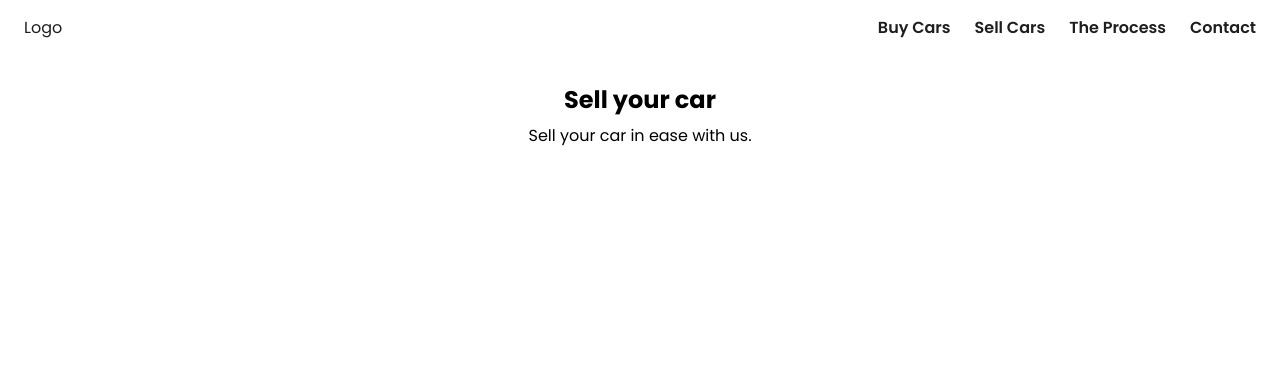
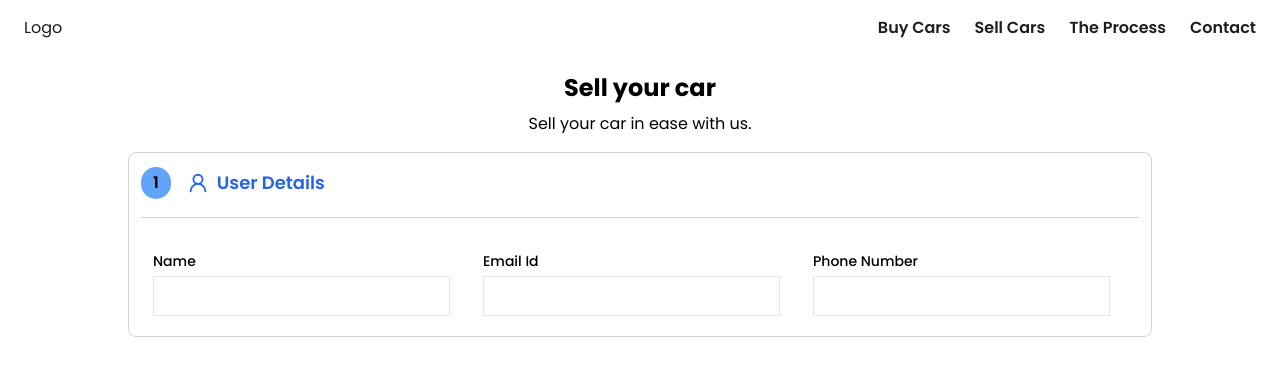
Before and after one commit to Betaray-Bill/Silver-White, a React (Vite) app in the folder client/: page /sell-cars in a window 1280 px wide. Shown: the top 376 px of the page. Built offline with nearby package versions, Linux system fonts and the light colour scheme.

Commit message:
sell page form started

```diff
--- a/client/package.json
+++ b/client/package.json
@@ -11,6 +11,7 @@
   },
   "dependencies": {
     "@radix-ui/react-dropdown-menu": "^2.1.4",
+    "@radix-ui/react-label": "^2.1.1",
     "@reduxjs/toolkit": "^2.5.0",
     "class-variance-authority": "^0.7.1",
     "clsx": "^2.1.1",
--- /dev/null
+++ b/client/src/Layout/Sell/Components/UserDetails.jsx
@@ -0,0 +1,39 @@
+import { Input } from '@/components/ui/input'
+import { Label } from '@/components/ui/label'
+import { User2Icon } from 'lucide-react'
+import React from 'react'
+
+function UserDetails() {
+    return (
+        <div className='my-4 py-2 px-3 border border-gray-300 w-[80vw] rounded-md' style={{borderRadius:'8px'}}>
+            <div className='flex justify-start items-center pb-3 border-b border-gray-300'>
+                <div>
+                    <p className='bg-blue-400 py-1 px-3 font-semibold rounded-full'>1</p>
+                </div>
+                <div className='flex items-center text-blue-600 ml-4'>
+                    <User2Icon size={22} />
+                    <h1 className='text-lg ml-2 font-semibold text-center my-2'>User Details</h1>
+                </div>
+            </div>
+
+            {/* Form */}
+
+            <div className='grid grid-cols-3 gap-4 mt-4 p-3'>
+                <div className='flex items-start flex-col'>
+                    <Label className="my-2" htmlFor='name'>Name</Label>
+                    <Input type='text' className='w-max ' />
+                </div>
+                <div className='flex items-start flex-col'>
+                    <Label className="my-2" htmlFor='email'>Email Id</Label>
+                    <Input type='email' className='w-max ' />
+                </div>
+                <div className='flex items-start flex-col'>
+                    <Label className="my-2" htmlFor='phoneNumber'>Phone Number</Label>
+                    <Input type='number' className='w-max ' />
+                </div>
+            </div>
+        </div>
+    )
+}
+
+export default UserDetails
--- /dev/null
+++ b/client/src/Layout/Sell/SellForm.jsx
@@ -0,0 +1,18 @@
+import React from 'react'
+import UserDetails from './Components/UserDetails'
+
+function SellForm() {
+  return (
+    <div className='grid place-content-center'>
+        {/* Get User Details */}
+        <UserDetails />
+        {/* Car Details */}
+
+        {/* Car Photos */}
+
+        {/* Submit */}
+    </div>
+  )
+}
+
+export default SellForm
--- a/client/src/Pages/Sell.jsx
+++ b/client/src/Pages/Sell.jsx
@@ -1,14 +1,16 @@
+import SellForm from '@/Layout/Sell/SellForm'
 import React from 'react'
 
 function Sell() {
     return (
-        <div className='w-screen px-4 mt-5'>
+        <div className='w-screen px-4 mt-2 '>
             <div className='mx-auto grid place-items-center'>
                 <h1 className='text-2xl font-bold text-center my-2'>Sell your car</h1>
                 <p>Sell your car in ease with us.</p>
             </div>
 
             {/* Form  */}
+            <SellForm />
         </div>
     )
 }
--- a/client/src/components/ui/input.jsx
+++ b/client/src/components/ui/input.jsx
@@ -7,7 +7,7 @@ const Input = React.forwardRef(({ className, type, ...props }, ref) => {
     (<input
       type={type}
       className={cn(
-        "flex h-10 w-full rounded-md border border-slate-200 bg-white px-3 py-2 text-base ring-offset-white file:border-0 file:bg-transparent file:text-sm file:font-medium file:text-slate-950 placeholder:text-slate-500 focus-visible:outline-none focus-visible:ring-2 focus-visible:ring-slate-950 focus-visible:ring-offset-2 disabled:cursor-not-allowed disabled:opacity-50 md:text-sm dark:border-slate-800 dark:bg-slate-950 dark:ring-offset-slate-950 dark:file:text-slate-50 dark:placeholder:text-slate-400 dark:focus-visible:ring-slate-300",
+        "flex h-10 w-full rounded-lg border border-slate-200 bg-white px-3 py-2 text-base ring-offset-white file:border-0 file:bg-transparent file:text-sm file:font-medium file:text-slate-950 placeholder:text-slate-500 focus-visible:outline-none focus-visible:ring-2 focus-visible:ring-slate-950 focus-visible:ring-offset-2 disabled:cursor-not-allowed disabled:opacity-50 md:text-sm dark:border-slate-800 dark:bg-slate-950 dark:ring-offset-slate-950 dark:file:text-slate-50 dark:placeholder:text-slate-400 dark:focus-visible:ring-slate-300",
         className
       )}
       ref={ref}
--- /dev/null
+++ b/client/src/components/ui/label.jsx
@@ -0,0 +1,16 @@
+import * as React from "react"
+import * as LabelPrimitive from "@radix-ui/react-label"
+import { cva } from "class-variance-authority";
+
+import { cn } from "@/lib/utils"
+
+const labelVariants = cva(
+  "text-sm font-medium leading-none peer-disabled:cursor-not-allowed peer-disabled:opacity-70"
+)
+
+const Label = React.forwardRef(({ className, ...props }, ref) => (
+  <LabelPrimitive.Root ref={ref} className={cn(labelVariants(), className)} {...props} />
+))
+Label.displayName = LabelPrimitive.Root.displayName
+
+export { Label }
```
Also changed, not shown: client/src/Layout/Sell/Sell.jsx (deleted), 1 other file (tests, documents, lock files or other folders).
